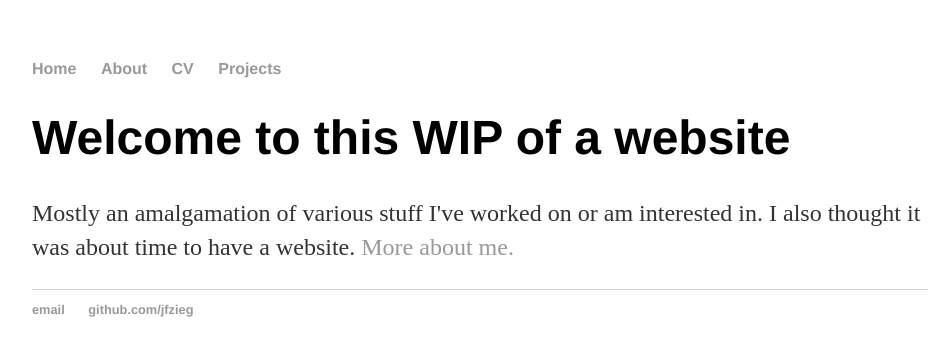
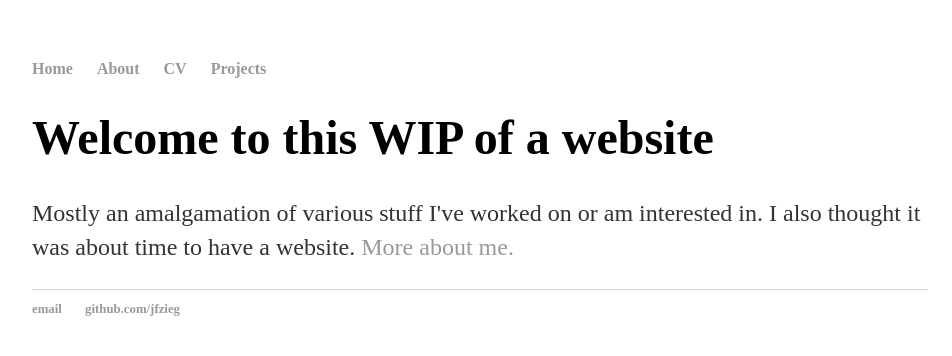
Before and after one commit to jfzieg/jfzieg.github.io, a Jekyll site: the page built from index.html, in a window 1280 px wide. Shown: the top 356 px of the page, without its empty margins (160-1112 px from the left). Built offline with Jekyll 4.4.1, drawn with Linux system fonts in a browser that asks for light colours.

Commit message:
Update main.css

```diff
--- a/css/main.css
+++ b/css/main.css
@@ -3,7 +3,7 @@ body {
     width: 70%;
 }
 nav ul, footer ul {
-    font-family:'Helvetica', 'Arial', 'Sans-Serif';
+    font-family:'Open-Sans';
     padding: 0px;
     list-style: none;
     font-weight: bold;
@@ -21,7 +21,7 @@ a:hover {
 }
 h1 {
     font-size: 3em;
-    font-family:'Helvetica', 'Arial', 'Sans-Serif';
+    font-family:'Open-Sans';
 }
 p {
     font-size: 1.5em;
```
